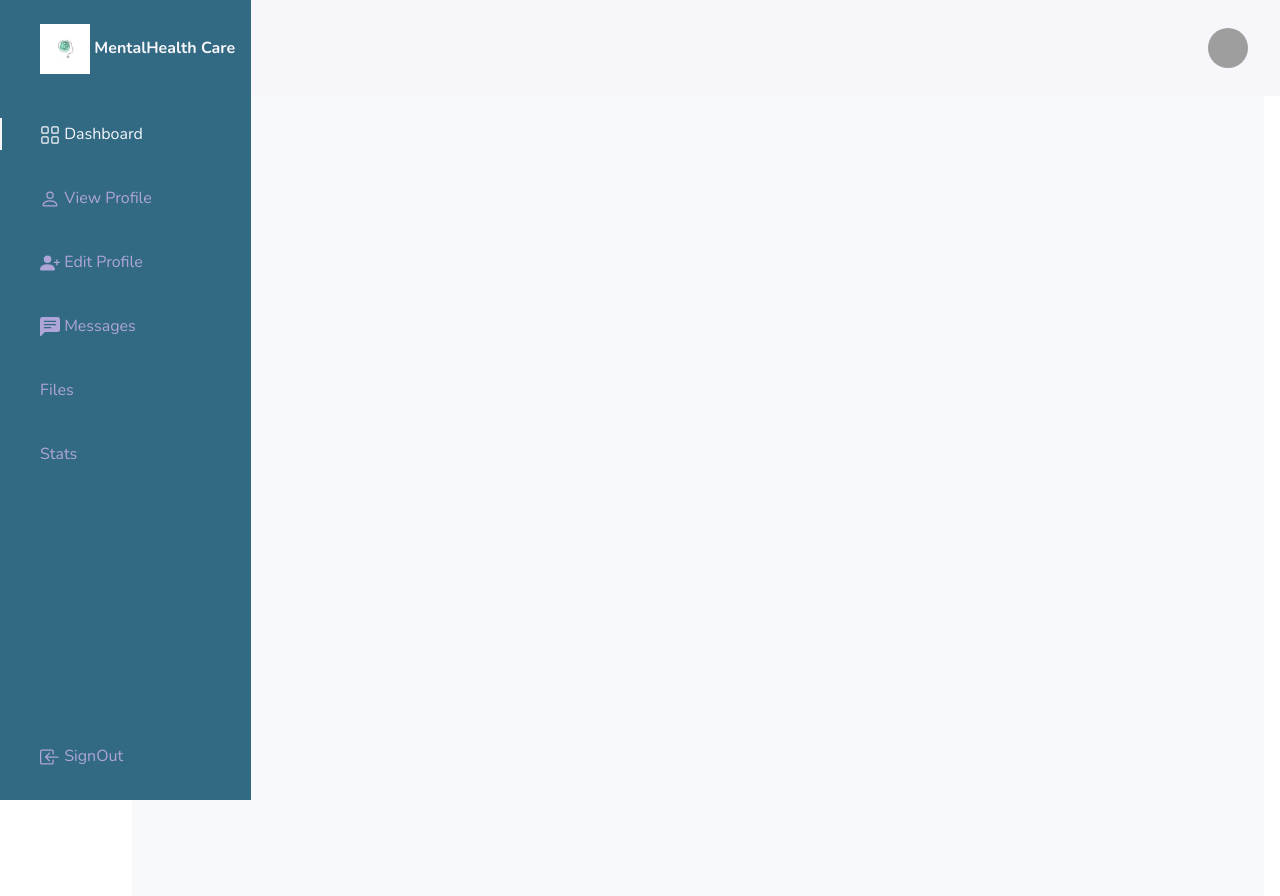
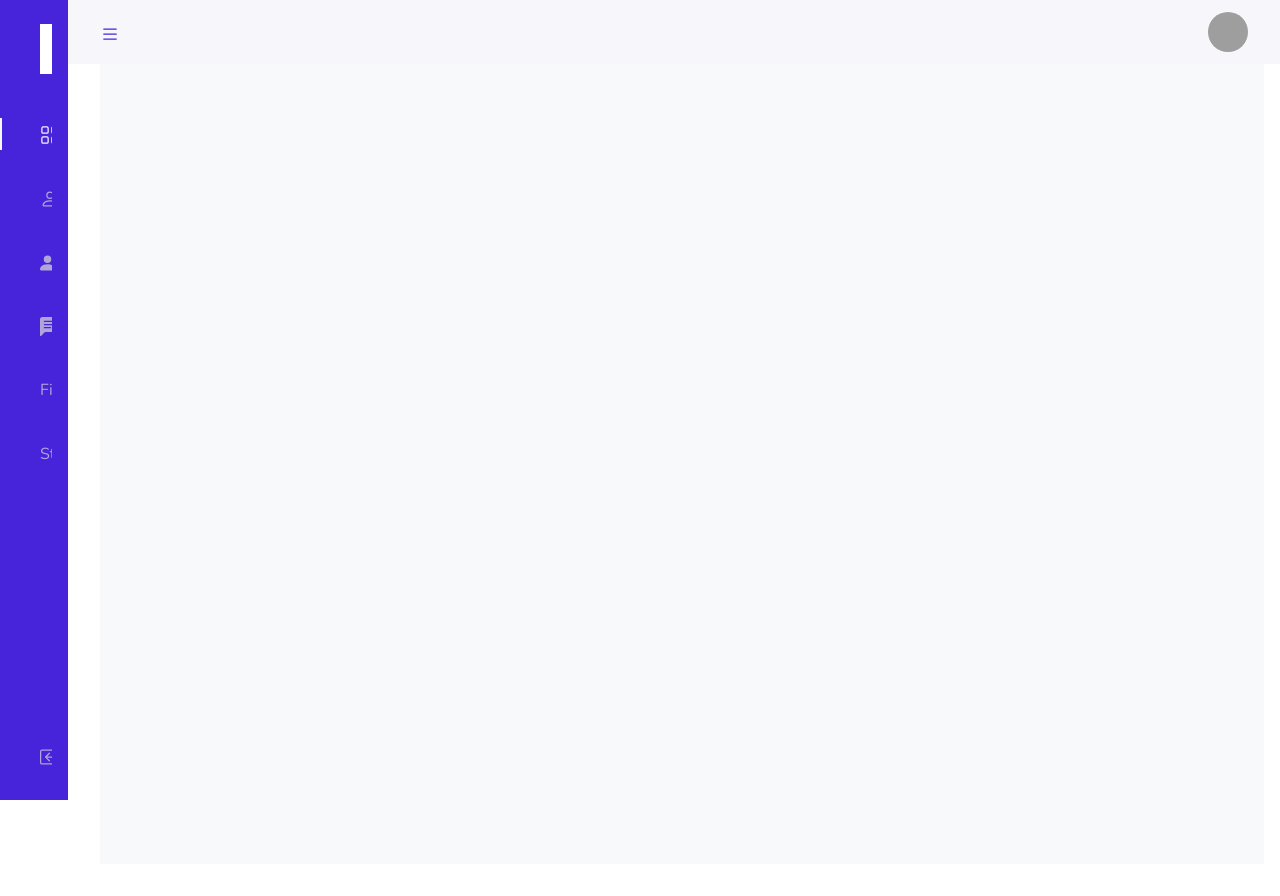
Before and after one commit to Sktanisha/mentalHealth_care, a Django app: page /userindex in a window 1280 px wide. After the commit the page ends 800 px from the top, so only its background shows below. Run offline with Django 3.2, Linux system fonts and the light colour scheme; grey boxes are pictures that could not be loaded.

Commit message:
home modified

```diff
--- a/templates/index.html
+++ b/templates/index.html
@@ -354,11 +354,11 @@
 
 
      <!-- SCRIPTS -->
-     <!-- <script src="{% static 'js/jquery.min.js' %}"></script>
+     <script src="{% static 'js/jquery.min.js' %}"></script>
      <script src="{% static 'js/bootstrap.min.js' %}"></script>
      <script src="{%static 'js/aos.js' %}"></script>
      <script src="{%static 'js/owl.carousel.min.js' %}"></script>
-     <script src="{%static 'js/smoothscroll.js' %}"></script> -->
+     <script src="{%static 'js/smoothscroll.js' %}"></script>
      <script src="{%static 'js/custom.js' %}"></script>
 
 
--- a/templates/userindex.html
+++ b/templates/userindex.html
@@ -19,9 +19,9 @@
 @import url("https://fonts.googleapis.com/css2?family=Nunito:wght@400;600;700&display=swap");
 
 :root {
-    --header-height: 5rem;
-    --nav-width: 100px;
-    --first-color: #336a83;
+    --header-height: 3rem;
+    --nav-width: 68px;
+    --first-color: #4723D9;
     --first-color-light: #AFA5D9;
     --white-color: #F7F6FB;
     --body-font: 'Nunito', sans-serif;
@@ -85,11 +85,11 @@
 .l-navbar {
     position: fixed;
     top: 0;
-    left: 20%;
-    width: 20;
+    left: -30%;
+    width: var(--nav-width);
     height: 100vh;
     background-color: var(--first-color);
-    padding: .5rem 5rem 0 0;
+    padding: .5rem 1rem 0 0;
     transition: .5s;
     z-index: var(--z-fixed)
 }
@@ -208,7 +208,10 @@
             width="20" height="20" fill="currentColor" class="bi bi-list" viewBox="0 0 16 16">
             <path fill-rule="evenodd"
               d="M2.5 12a.5.5 0 0 1 .5-.5h10a.5.5 0 0 1 0 1H3a.5.5 0 0 1-.5-.5zm0-4a.5.5 0 0 1 .5-.5h10a.5.5 0 0 1 0 1H3a.5.5 0 0 1-.5-.5zm0-4a.5.5 0 0 1 .5-.5h10a.5.5 0 0 1 0 1H3a.5.5 0 0 1-.5-.5z" />
-          </svg></i> </div>
+          </svg></i></div>
+      <div class="dash-item">
+
+      </div>
 
       <div class="header_img"> <img src="https://i.imgur.com/hczKIze.jpg" alt=""> </div>
     </header>
@@ -223,7 +226,8 @@
                   viewBox="0 0 16 16">
                   <path
                     d="M1 2.5A1.5 1.5 0 0 1 2.5 1h3A1.5 1.5 0 0 1 7 2.5v3A1.5 1.5 0 0 1 5.5 7h-3A1.5 1.5 0 0 1 1 5.5v-3zM2.5 2a.5.5 0 0 0-.5.5v3a.5.5 0 0 0 .5.5h3a.5.5 0 0 0 .5-.5v-3a.5.5 0 0 0-.5-.5h-3zm6.5.5A1.5 1.5 0 0 1 10.5 1h3A1.5 1.5 0 0 1 15 2.5v3A1.5 1.5 0 0 1 13.5 7h-3A1.5 1.5 0 0 1 9 5.5v-3zm1.5-.5a.5.5 0 0 0-.5.5v3a.5.5 0 0 0 .5.5h3a.5.5 0 0 0 .5-.5v-3a.5.5 0 0 0-.5-.5h-3zM1 10.5A1.5 1.5 0 0 1 2.5 9h3A1.5 1.5 0 0 1 7 10.5v3A1.5 1.5 0 0 1 5.5 15h-3A1.5 1.5 0 0 1 1 13.5v-3zm1.5-.5a.5.5 0 0 0-.5.5v3a.5.5 0 0 0 .5.5h3a.5.5 0 0 0 .5-.5v-3a.5.5 0 0 0-.5-.5h-3zm6.5.5A1.5 1.5 0 0 1 10.5 9h3a1.5 1.5 0 0 1 1.5 1.5v3a1.5 1.5 0 0 1-1.5 1.5h-3A1.5 1.5 0 0 1 9 13.5v-3zm1.5-.5a.5.5 0 0 0-.5.5v3a.5.5 0 0 0 .5.5h3a.5.5 0 0 0 .5-.5v-3a.5.5 0 0 0-.5-.5h-3z" />
-                </svg> Dashboard</span> </a>
+                </svg> Dashboard</span>
+              </a>
             <a href="{% url 'view_profile' %}" class="nav_link"> <i class='bx bx-user nav_icon'></i> <span
                 class="nav_name"><svg xmlns="http://www.w3.org/2000/svg" width="20" height="20" fill="currentColor"
                   class="bi bi-person" viewBox="0 0 16 16">
@@ -268,6 +272,7 @@
 
     <!-- Option 1: Bootstrap Bundle with Popper -->
     <script src="{% static 'js/home.js' %}"></script>
+
     <script src="https://cdn.jsdelivr.net/npm/bootstrap@5.1.3/dist/js/bootstrap.bundle.min.js"
       integrity="sha384-ka7Sk0Gln4gmtz2MlQnikT1wXgYsOg+OMhuP+IlRH9sENBO0LRn5q+8nbTov4+1p"
       crossorigin="anonymous"></script>
```
Lines whose indentation alone changed are shown as unchanged.
